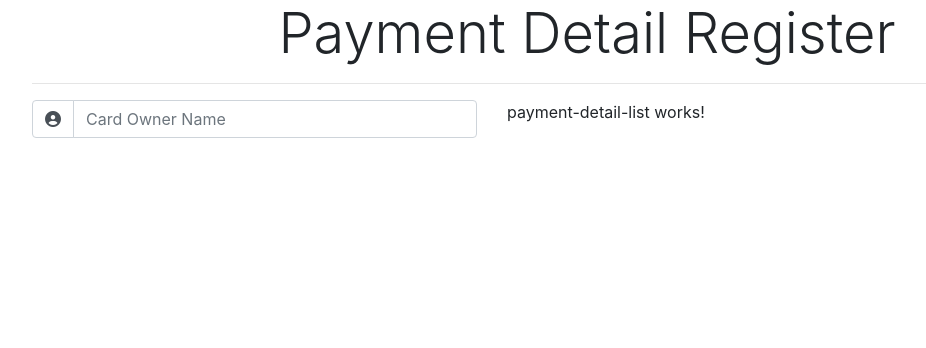
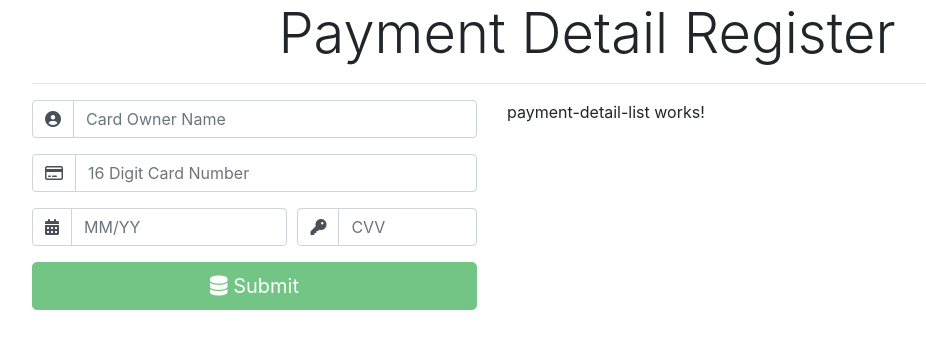
Before and after one commit to IvanTrashchenko/AngularWebAPI, an Angular app in the folder PaymentDetailsNg/: page / in a window 1280 px wide. Shown: the top 348 px of the page, without its empty margins (53-979 px from the left). Built offline with nearby package versions, Linux system fonts and the light colour scheme.

Commit message:
html and css of payment-detail are done

```diff
--- a/PaymentDetailsNg/src/app/payment-details/payment-detail/payment-detail.component.html
+++ b/PaymentDetailsNg/src/app/payment-details/payment-detail/payment-detail.component.html
@@ -1,12 +1,52 @@
 <form #form="ngForm" autocomplete="off">
+    <input type="hidden" name="PMId" [value]="service.formData.PMId">
+    <div class="form-group">
+      <div class="input-group">
+        <div class="input-group-prepend">
+          <div class="input-group-text bg-white">
+            <i class="fas fa-user-circle" [class.green-icon]="CardOwnerName.valid" [class.red-icon]="CardOwnerName.invalid && CardOwnerName.touched"></i>
+          </div>
+        </div>
+        <input name="CardOwnerName" #CardOwnerName="ngModel" [(ngModel)]="service.formData.CardOwnerName" class="form-control"
+          placeholder="Card Owner Name" required>
+      </div>
+    </div>
     <div class="form-group">
         <div class="input-group">
+          <div class="input-group-prepend">
+            <div class="input-group-text bg-white">
+              <i class="far fa-credit-card"  [class.green-icon]="CardNumber.valid" [class.red-icon]="CardNumber.invalid && CardNumber.touched"></i>
+            </div>
+          </div>
+          <input name="CardNumber" #CardNumber="ngModel" [(ngModel)]="service.formData.CardNumber"
+          class="form-control" placeholder="16 Digit Card Number" required maxlength="16" minlength="16">
+        </div>
+      </div>
+      <div class="form-row">
+        <div class="form-group col-md-7">
+          <div class="input-group">
             <div class="input-group-prepend">
-                <div class="input-group-text bg-white">
-                    <i class="fas fa-user-circle"></i>
-                </div>
+              <div class="input-group-text bg-white">
+                <i class="fas fa-calendar-alt"  [class.green-icon]="ExpirationDate.valid" [class.red-icon]="ExpirationDate.invalid && ExpirationDate.touched"></i>
+              </div>
             </div>
-            <input name="CardOwnerName" #CardOwnerName="ngModel" [(ngModel)]="service.formData.CardOwnerName" class="form-control" placeholder="Card Owner Name">
+            <input name="ExpirationDate" #ExpirationDate="ngModel" [(ngModel)]="service.formData.ExpirationDate" class="form-control"
+              placeholder="MM/YY" required maxlength="5" minlength="5">
+          </div>
         </div>
-    </div>
+        <div class="form-group col-md-5">
+          <div class="input-group">
+            <div class="input-group-prepend">
+              <div class="input-group-text bg-white">
+                <i class="fas fa-key"  [class.green-icon]="CVV.valid" [class.red-icon]="CVV.invalid && CVV.touched"></i>
+              </div>
+            </div>
+            <input type="password" name="CVV" #CVV="ngModel" [(ngModel)]="service.formData.CVV" class="form-control" placeholder="CVV"
+            required  maxlength="3" minlength="3">
+          </div>
+        </div>
+      </div>
+      <div class="form-group">
+        <button class="btn btn-success btn-lg btn-block" type="submit" [disabled]="form.invalid"><i class="fas fa-database"></i> Submit</button>
+      </div>
 </form>
--- a/PaymentDetailsNg/src/styles.css
+++ b/PaymentDetailsNg/src/styles.css
@@ -1 +1,15 @@
-/* You can add global styles to this file, and also import other style files */
+input.ng-touched.ng-invalid{
+    border-color: red;
+}
+
+input.ng-valid{
+    border-color: greenyellow;
+}
+
+.red-icon{
+    color: red;
+}
+
+.green-icon{
+    color: greenyellow;
+}
```
